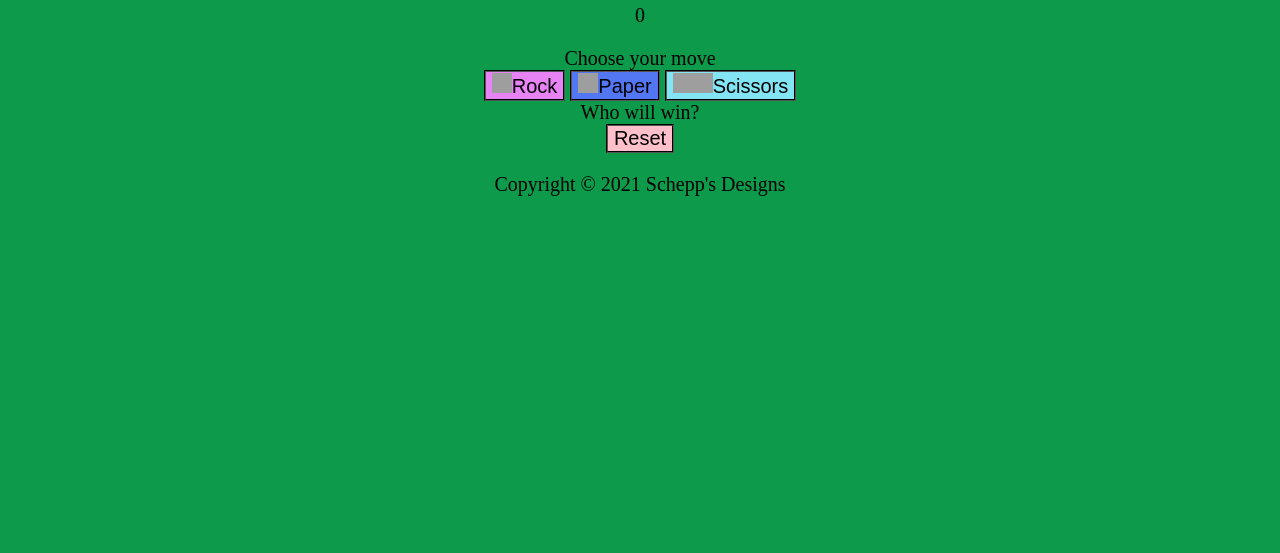
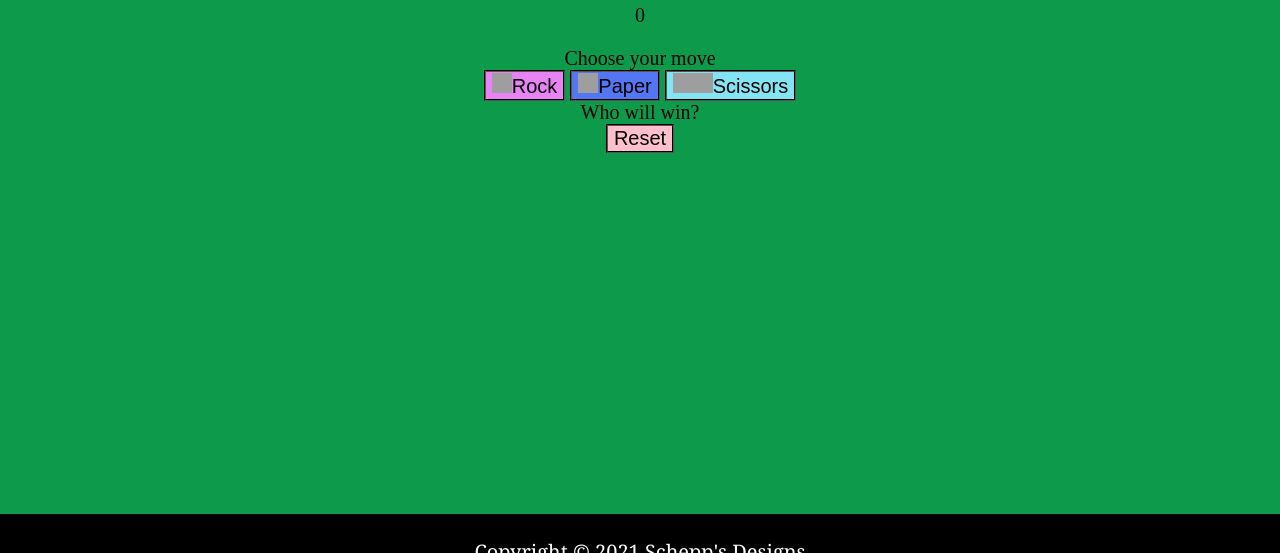
Before and after one commit to 523Cs/rocks, a plain HTML site: page index.html in a window 1280 px wide. Shown: the part 247-800 px from the top of the page. Drawn offline with Linux system fonts and the light colour scheme; grey boxes are pictures that could not be loaded.

Commit message:
Update style.css

```diff
--- a/style.css
+++ b/style.css
@@ -48,3 +48,16 @@ button.rock{
 button:hover {
   background-color:white;
 }
+footer{
+  background-color:black;
+  text-align:center;
+  font-family:georgia;
+  position:fixed;
+  left: 0px;
+  color: white;
+  bottom: 0px;
+  height:30px;
+  width:100%;
+  padding-top:4px;
+  padding-bottom:5px;
+}
```
